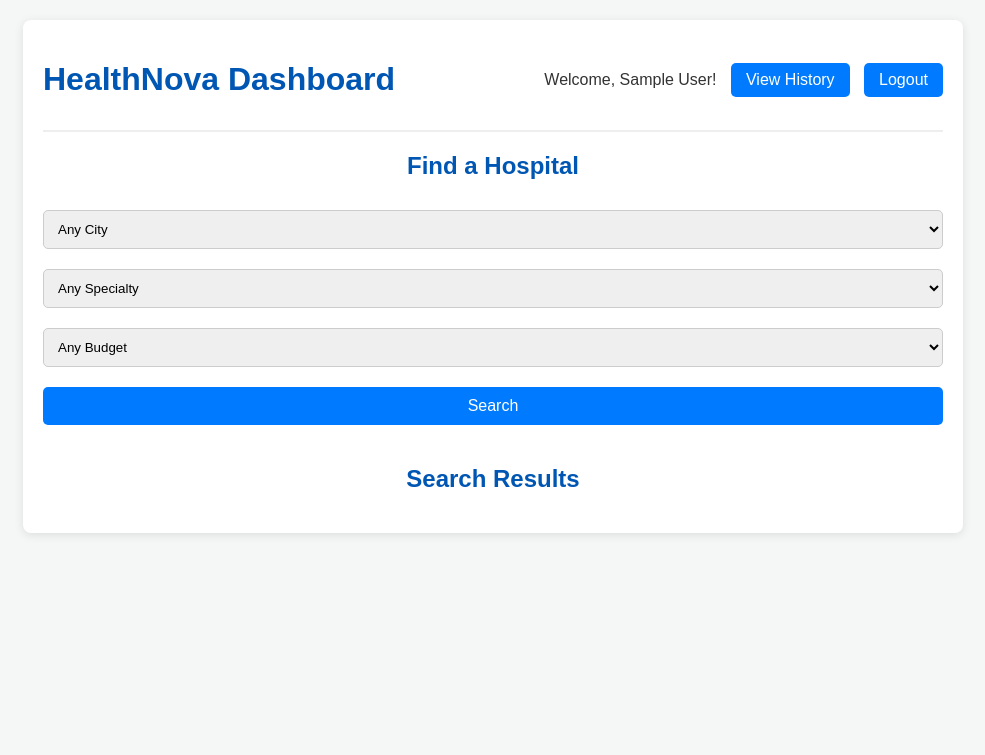
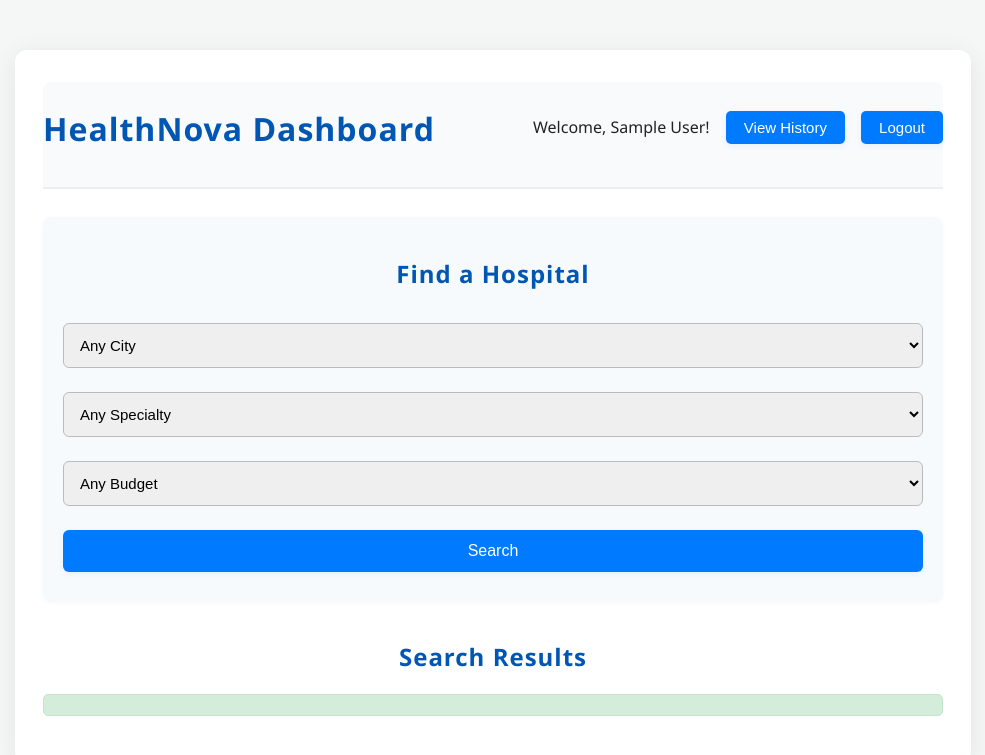
Before and after one commit to KhanAdnan20-dev/healthnova-miniproject, a plain HTML site: page frontend/dashboard.html in a window 1280 px wide. Shown: the whole page, without its empty margins (147-1132 px from the left). Drawn offline with Linux system fonts and the light colour scheme; sample sign-in values are in the browser's storage.

Commit message:
Initial working version before integration

```diff
--- a/backend/server.js
+++ b/backend/server.js
@@ -18,7 +18,7 @@ app.get('/', (req, res) => {
 app.use('/api/auth', authRoutes);
 app.use('/api/hospitals', hospitalRoutes);
 
-const PORT = process.env.PORT || 3000;
+const PORT = process.env.PORT || 5500;
 app.listen(PORT, () => {
     console.log(`Server is running on port ${PORT}`);
 });
--- a/frontend/css/style.css
+++ b/frontend/css/style.css
@@ -1,81 +1,148 @@
+
 body {
-    font-family: Arial, sans-serif;
+    font-family: 'Segoe UI', Arial, sans-serif;
     background-color: #f4f7f6;
     margin: 0;
     padding: 20px;
-    color: #333;
+    color: #222;
+    line-height: 1.6;
+    min-height: 100vh;
 }
+
 .container {
     max-width: 900px;
-    margin: auto;
+    margin: 30px auto;
     background: #fff;
-    padding: 20px;
-    border-radius: 8px;
-    box-shadow: 0 2px 10px rgba(0,0,0,0.1);
+    padding: 32px 28px;
+    border-radius: 12px;
+    box-shadow: 0 4px 24px rgba(0,0,0,0.08);
+    transition: box-shadow 0.2s;
 }
+
+.container:hover {
+    box-shadow: 0 8px 32px rgba(0,0,0,0.12);
+}
+
 h1, h2 {
     color: #0056b3;
     text-align: center;
+    margin-bottom: 18px;
+    letter-spacing: 1px;
 }
+
 header {
     display: flex;
     justify-content: space-between;
     align-items: center;
     border-bottom: 2px solid #eee;
-    padding-bottom: 10px;
-    margin-bottom: 20px;
+    padding-bottom: 14px;
+    margin-bottom: 28px;
+    background: #f8fafc;
+    border-radius: 8px 8px 0 0;
 }
+
 input, select, button {
     width: 100%;
-    padding: 10px;
-    margin: 10px 0;
-    border-radius: 5px;
-    border: 1px solid #ccc;
+    padding: 12px;
+    margin: 12px 0;
+    border-radius: 6px;
+    border: 1px solid #bbb;
     box-sizing: border-box;
+    font-size: 15px;
+    transition: border-color 0.2s, box-shadow 0.2s;
 }
+
+input:focus, select:focus {
+    border-color: #007bff;
+    outline: none;
+    box-shadow: 0 0 0 2px rgba(0,123,255,0.08);
+}
+
 button {
     background-color: #007bff;
     color: white;
     border: none;
     cursor: pointer;
     font-size: 16px;
+    font-weight: 500;
+    transition: background 0.2s, box-shadow 0.2s;
+    box-shadow: 0 2px 6px rgba(0,123,255,0.08);
 }
-button:hover {
+
+button:hover, button:focus {
     background-color: #0056b3;
+    box-shadow: 0 4px 12px rgba(0,86,179,0.10);
 }
+
 #logout-btn, #history-btn, #back-to-dashboard {
     width: auto;
-    padding: 8px 15px;
-    margin-left: 10px;
+    padding: 8px 18px;
+    margin-left: 12px;
+    font-size: 15px;
+    border-radius: 5px;
 }
+
 .form-container, .search-container {
-    margin-bottom: 30px;
+    margin-bottom: 36px;
+    background: #f7fafc;
+    padding: 18px 20px;
+    border-radius: 8px;
+    box-shadow: 0 1px 4px rgba(0,0,0,0.03);
 }
+
 a {
     color: #007bff;
     text-decoration: none;
+    transition: color 0.2s;
 }
+
+a:hover, a:focus {
+    color: #0056b3;
+    text-decoration: underline;
+}
+
 .message {
     text-align: center;
     font-weight: bold;
-    margin-top: 10px;
+    margin-top: 14px;
+    color: #155724;
+    background: #d4edda;
+    border: 1px solid #c3e6cb;
+    padding: 10px 0;
+    border-radius: 5px;
 }
+
 .hospital-card, .booking-card {
-    border: 1px solid #ddd;
-    border-radius: 5px;
-    padding: 15px;
-    margin-bottom: 15px;
-    box-shadow: 0 1px 3px rgba(0,0,0,0.05);
+    border: 1px solid #e3e3e3;
+    border-radius: 8px;
+    padding: 20px 18px;
+    margin-bottom: 18px;
+    box-shadow: 0 2px 8px rgba(0,0,0,0.04);
+    background: #fcfcfc;
+    transition: box-shadow 0.2s;
 }
+
+.hospital-card:hover, .booking-card:hover {
+    box-shadow: 0 4px 16px rgba(0,123,255,0.08);
+}
+
 .hospital-card h3, .booking-card h3 {
     margin-top: 0;
-    color: #333;
+    color: #222;
+    font-size: 20px;
+    margin-bottom: 8px;
 }
+
 .hospital-card p, .booking-card p {
-    margin: 5px 0;
+    margin: 6px 0;
+    color: #444;
 }
+
 .hospital-card .book-btn {
     width: auto;
-    padding: 8px 15px;
+    padding: 8px 18px;
     float: right;
+    font-size: 15px;
+    border-radius: 5px;
+    margin-top: 8px;
 }
```
Also changed, not shown: frontend/index.html (+1 -0 lines).
